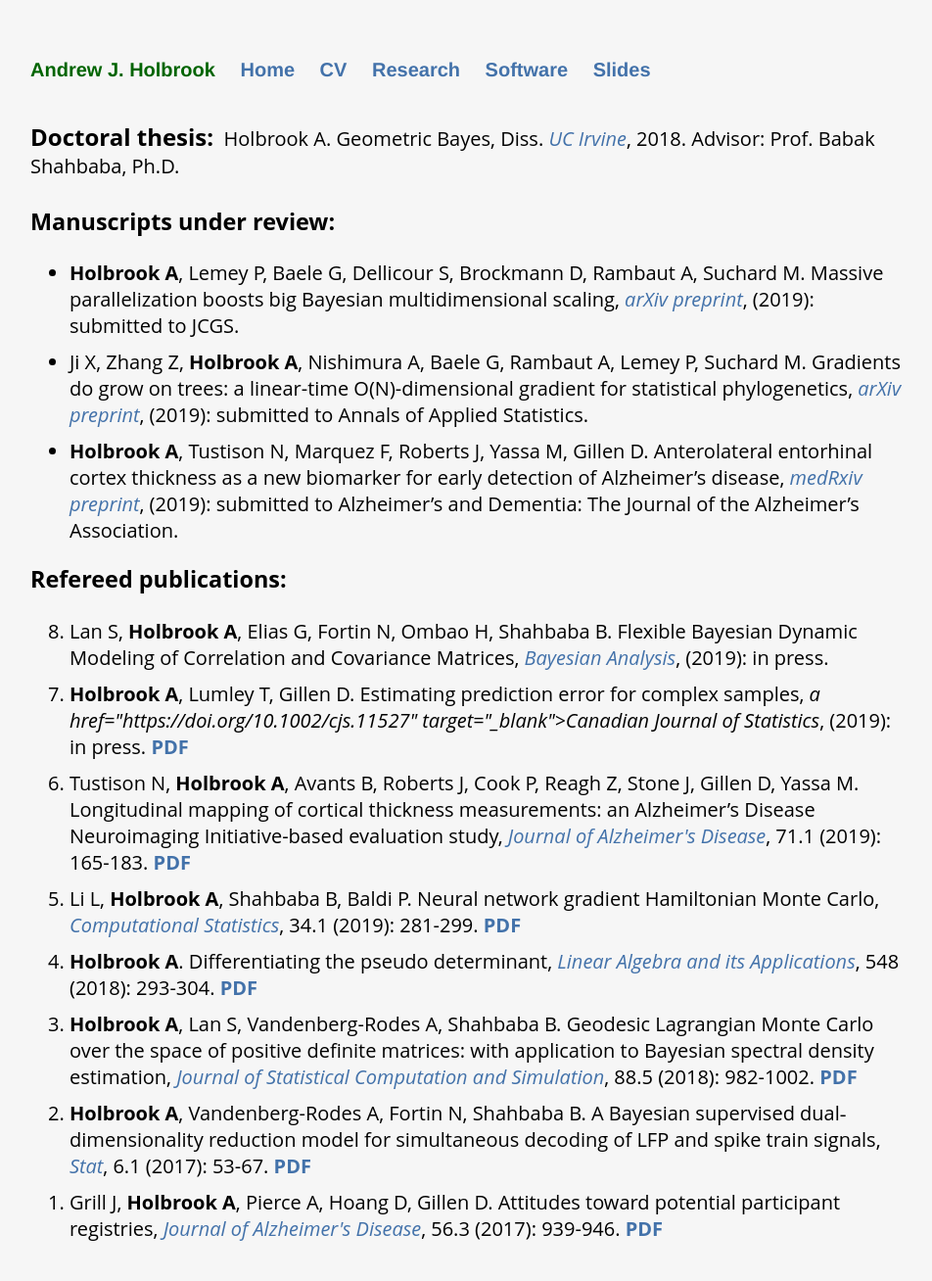
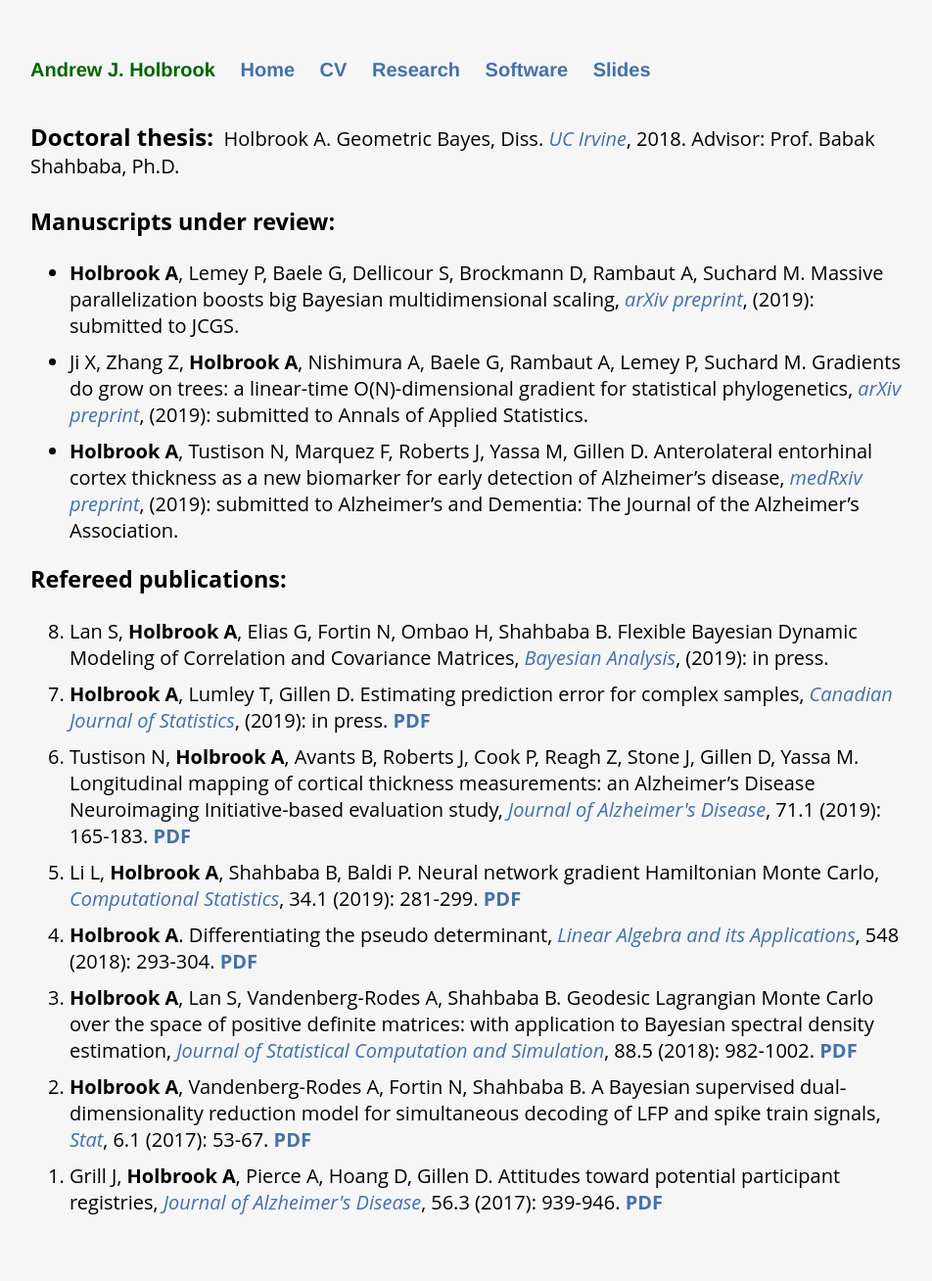
Before and after one commit to andrewjholbrook/andrewjholbrook.github.io, a Jekyll site: the page built from research.html, in a window 1280 px wide. Shown: the whole page at 98% size, without its empty margins (161-1113 px from the left). Built offline with Jekyll 4.4.1, drawn with Linux system fonts in a browser that asks for light colours; a style sheet for code colours, icons or effects is not loaded; after the commit the page ends 1281 px from its top, so only the background shows below that.

Commit message:
Update research.html

```diff
--- a/research.html
+++ b/research.html
@@ -20,7 +20,7 @@
 
   <ol id="pubs" reversed>
     <li> Lan S, <b>Holbrook A</b>, Elias G, Fortin N, Ombao H, Shahbaba B. Flexible Bayesian Dynamic Modeling of Correlation and Covariance Matrices, <i><a href="https://projecteuclid.org/euclid.ba/1572858051" target="_blank">Bayesian Analysis</a></i>, (2019): in press.
-    <li> <b>Holbrook A</b>, Lumley T, Gillen D. Estimating prediction error for complex samples, <i>a href="https://doi.org/10.1002/cjs.11527" target="_blank">Canadian Journal of Statistics</a></i>, (2019): in press. <a href="papers/HTE.pdf" target="_blank"><b>PDF</b></a>
+    <li> <b>Holbrook A</b>, Lumley T, Gillen D. Estimating prediction error for complex samples, <i><a href="https://doi.org/10.1002/cjs.11527" target="_blank">Canadian Journal of Statistics</a></i>, (2019): in press. <a href="papers/HTE.pdf" target="_blank"><b>PDF</b></a>
         <li> Tustison N, <b>Holbrook A</b>, Avants B, Roberts J, Cook P, Reagh Z, Stone J, Gillen D, Yassa M. Longitudinal mapping of cortical thickness measurements: an Alzheimer’s Disease Neuroimaging Initiative-based evaluation study, <i><a href="https://content.iospress.com/articles/journal-of-alzheimers-disease/jad190283" target="_blank">Journal of Alzheimer's Disease</a></i>, 71.1 (2019): 165-183. <a href="papers/tustison.pdf" target="_blank"><b>PDF</b></a>
         <li> Li L, <b>Holbrook A</b>, Shahbaba B, Baldi P.
       Neural network gradient Hamiltonian Monte Carlo,
```
